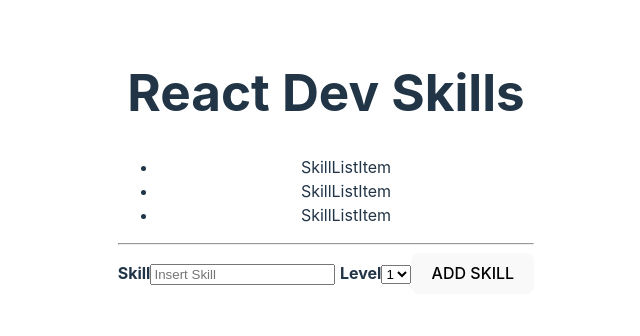
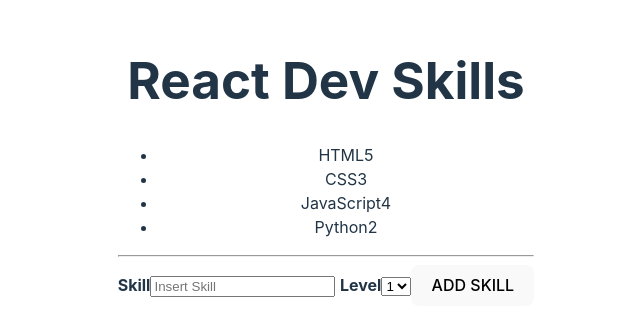
Before and after one commit to marslite/react-dev-skills-lab1, a React (Vite) app: page / in a window 1280 px wide. Shown: the part 238-574 px from the top of the page, without its empty margins (314-954 px from the left). Built offline with nearby package versions, Linux system fonts and the light colour scheme.

Commit message:
Getting access to skills in SkillListItem

```diff
--- a/src/App.jsx
+++ b/src/App.jsx
@@ -4,6 +4,13 @@ import viteLogo from '/vite.svg'
 import './App.css'
 import SkillList from './SkillList'
 import NewSkillForm from './NewSkillForm'
+
+const skills = [
+  { name: "HTML", level: 5 },
+  { name: "CSS", level: 3 },
+  { name: "JavaScript", level: 4 },
+  { name: "Python", level: 2 },
+];
 
 function App() {
   const [count, setCount] = useState(0)
@@ -12,7 +19,8 @@ function App() {
     <>
     <div className="App">
       <h1>React Dev Skills</h1>
-      <SkillList/>
+      <SkillList skills={skills}/>
+
       <hr />
       <NewSkillForm/>
 
--- a/src/NewSkillForm.jsx
+++ b/src/NewSkillForm.jsx
@@ -2,11 +2,11 @@
 export default function NewSkillForm(){
     return(
         <form action="submit">
-            <label> <b>Skill</b>
+            <label id="name"> <b>Skill</b>
                 <input placeholder="Insert Skill" />
                 </label>
 
-            <label> <b>Level</b>
+            <label id="level"> <b>Level</b>
             <select>
                 <option value="1">1</option>
                 <option value="2">2</option>
--- a/src/SkillList.jsx
+++ b/src/SkillList.jsx
@@ -1,12 +1,16 @@
 import SkillListItem from "./SkillListItem";
 
-export default function SkillList(){
+
+
+export default function SkillList({skills}){
+
+    const SkillListItems = skills.map((s)=> <SkillListItem origin = {s}/>)
+
+
 
     return(
-        <ul>
-            <SkillListItem/>
-            <SkillListItem/>
-            <SkillListItem/>
+        <ul className="something">
+        {SkillListItems}
         </ul>
     );
 
--- a/src/SkillListItem.jsx
+++ b/src/SkillListItem.jsx
@@ -1,7 +1,8 @@
 
+export default function SkillListItem({origin}){
+    console.log(origin, "<-- Origin")
+    return(
 
-export default function SkillListItem(){
-    return(
-        <li>SkillListItem</li>
+        <li> {origin.name + origin.level}</li>
     );
 }
```
